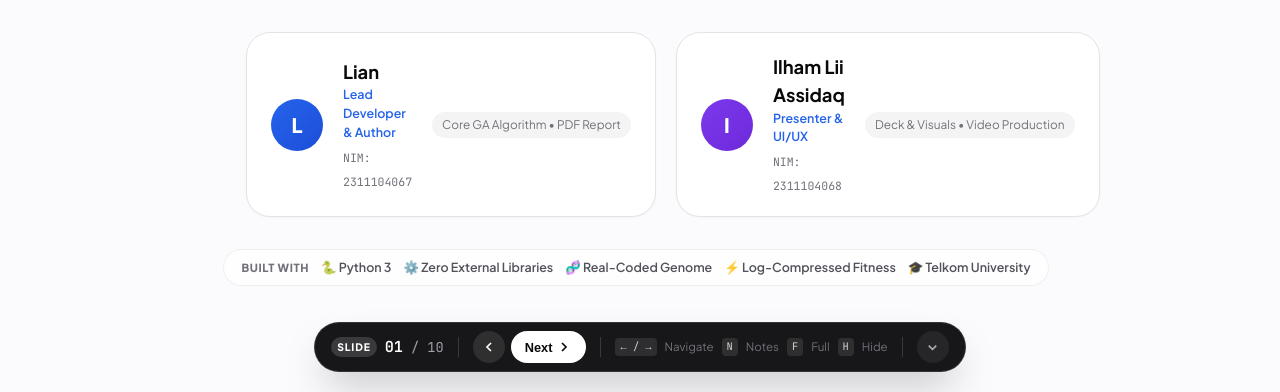
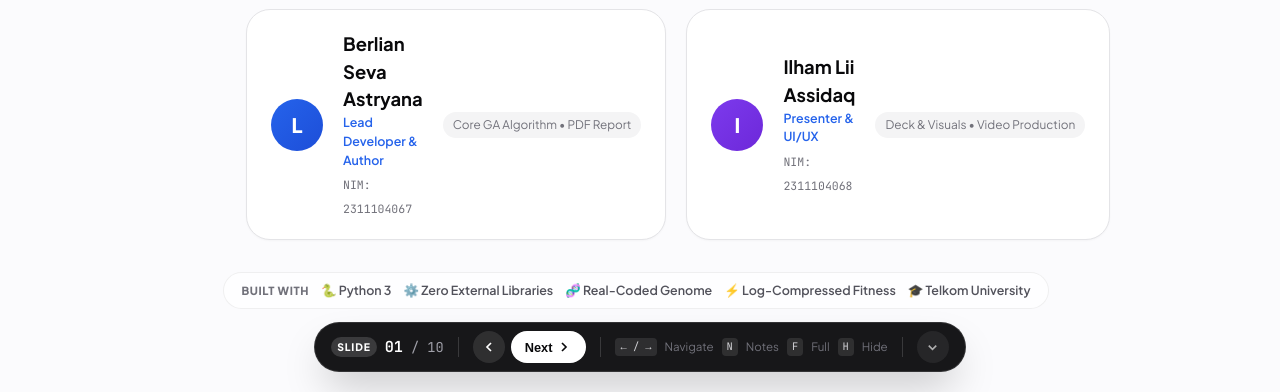
Before and after one commit to ilhamlii21/ppttugas9, a plain HTML site: page index.html in a window 1280 px wide. Shown: the part 408-800 px from the top of the page. Drawn offline with Linux system fonts and the light colour scheme.

Commit message:
docs: update team member name to Berlian Seva Astryana in index.html

```diff
--- a/index.html
+++ b/index.html
@@ -78,7 +78,7 @@
           <div class="team-card">
             <div class="avatar avatar-lian">L</div>
             <div class="team-info">
-              <h3>Lian</h3>
+              <h3>Berlian Seva Astryana</h3>
               <p class="role-badge">Lead Developer & Author</p>
               <span class="nim-tag">NIM: 2311104067</span>
             </div>
```
